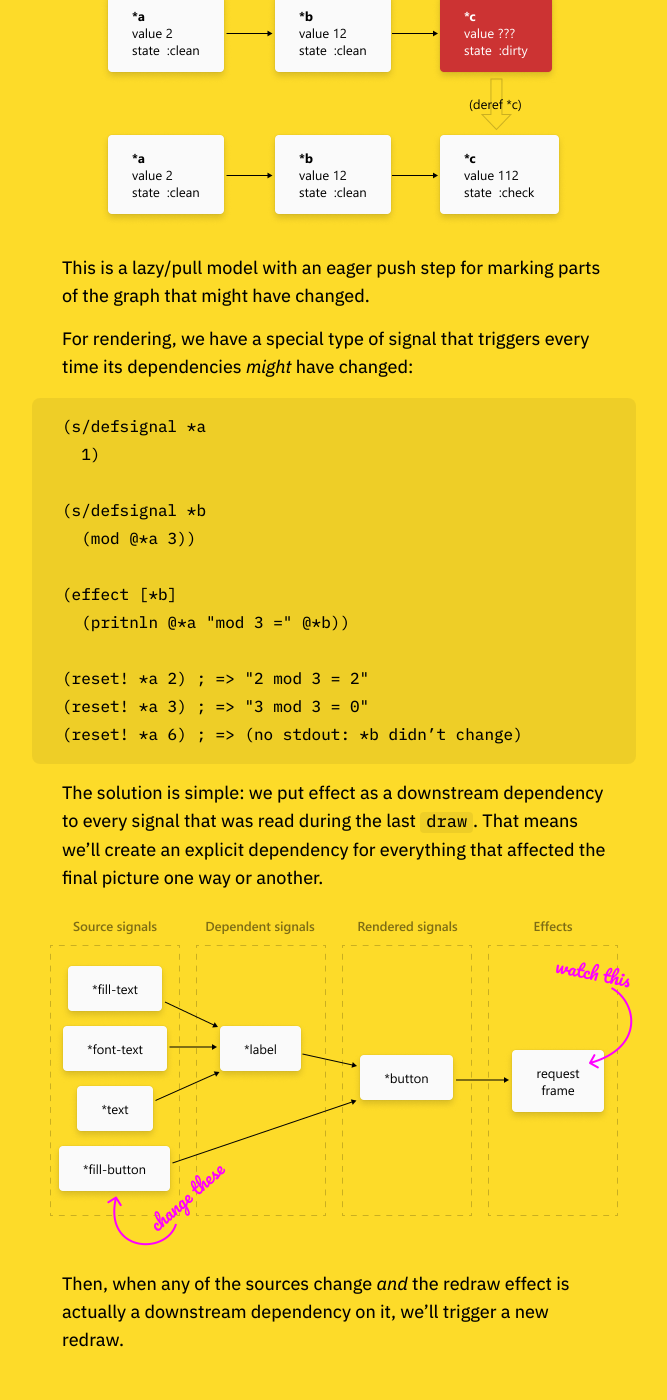
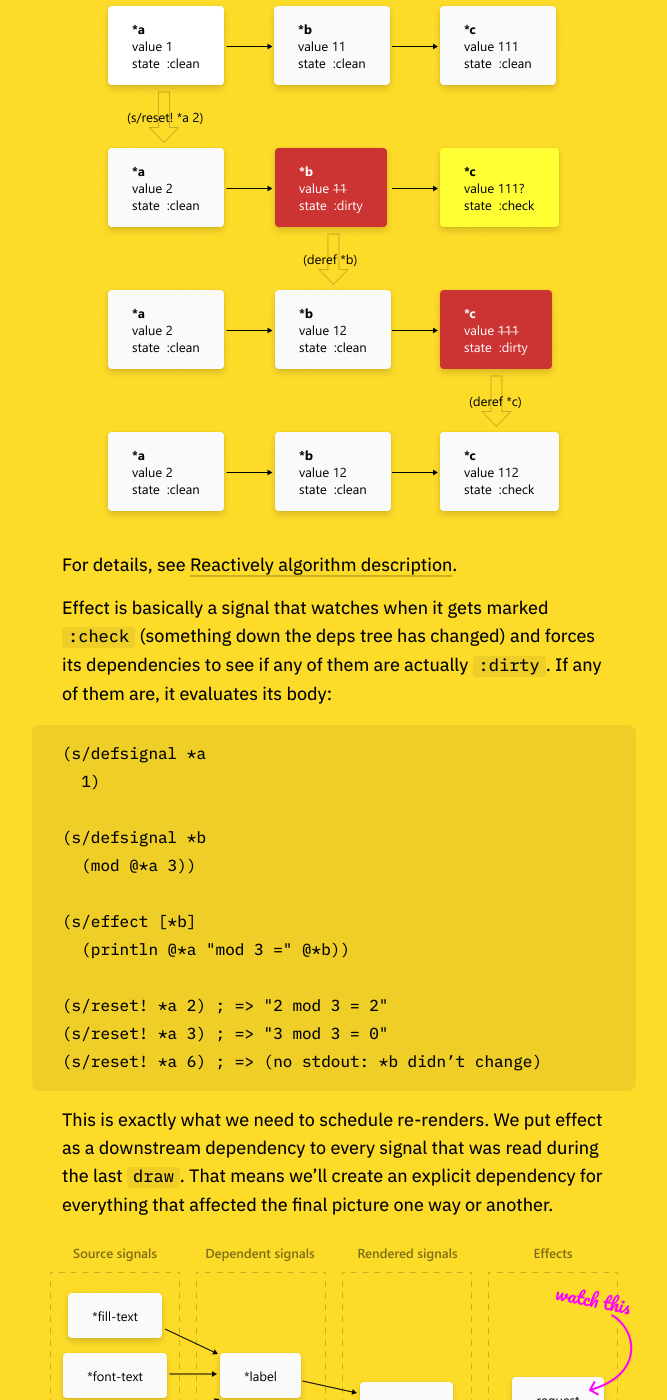
Before and after one commit to tonsky/tonsky.github.io, a Jekyll site: the page built from _posts/2023-05-16-humble-signals.md, in a window 1280 px wide and 1400 px high, scrolled down 8672 px. Shown: the whole window, without its empty margins (307-974 px from the left). Built offline with Jekyll 4.4.1, drawn with Linux system fonts in a browser that asks for light colours; some of the changed text lies outside the part shown.

Commit message:
Notes from @ambrosebs

````diff
--- a/_posts/2023-05-16-humble-signals.md
+++ b/_posts/2023-05-16-humble-signals.md
@@ -84,7 +84,7 @@
 (s/defsignal *tab-content
   (column
     (ui/checkbox *checked?)
-    (when @*checked
+    (when @*checked?
       (ui/text-field *text))))
 
 (s/defsignal *app
@@ -130,7 +130,7 @@
 
 In a perfect world, though, `font-ui` change should only affect components that _actually use_ that font. E.g. it shouldn’t affect paddings, backgrounds, or scrolls, but should affect labels and paragraphs.
 
-Well, incremental computation solves this problem beautifully! If you make your default font a singal, then only components that _actually read it_ will subscribe to its changes:
+Well, incremental computation solves this problem beautifully! If you make your default font a signal, then only components that _actually read it_ will subscribe to its changes:
 
 <figure>
   <img src="./drilling2.png">
@@ -185,7 +185,9 @@
 
 # Effects
 
-One important feature we’re missing in our incremental framework is effects. Basically, signals in our model are lazy: unless you dereference them, their value is not computed:
+One important feature we’re missing in our incremental framework is effects.
+
+We implement mixed push/pull model: recalculating values is lazy (not done until explicitly requested), but marking as dirty is eager (immediate dependencies are marked as `:dirty` and their transitive deps are marked with `:check`, which means might or might not be dirty):
 
 ```
 (s/defsignal *a
@@ -197,13 +199,19 @@
 (s/defsignal *c
   (+ 100 @*b))
 
+@*a ; => 1
+@*b ; => 11
+@*c ; => 111
+
 (:state *b) ; => :clean
-(:value *b) ; => :11
+(:value *b) ; => 11
 
-(reset! *a 2)
+(s/reset! *a 2)
 
 (:state *b) ; => :dirty
 (:value *b) ; => 11
+(:state *c) ; => :check
+(:value *c) ; => 111
 
 @*b ; => 12
 
@@ -219,9 +227,9 @@
   <img src="./lazyness.png">
 </figure>
 
-This is a lazy/pull model with an eager push step for marking parts of the graph that might have changed.
+For details, see [Reactively algorithm description](https://dev.to/modderme123/super-charging-fine-grained-reactive-performance-47ph#reactively).
 
-For rendering, we have a special type of signal that triggers every time its dependencies _might_ have changed:
+Effect is basically a signal that watches when it gets marked `:check` (something down the deps tree has changed) and forces its dependencies to see if any of them are actually `:dirty`. If any of them are, it evaluates its body:
 
 ```
 (s/defsignal *a
@@ -230,15 +238,15 @@
 (s/defsignal *b
   (mod @*a 3))
 
-(effect [*b]
-  (pritnln @*a "mod 3 =" @*b))
+(s/effect [*b]
+  (println @*a "mod 3 =" @*b))
 
-(reset! *a 2) ; => "2 mod 3 = 2"
-(reset! *a 3) ; => "3 mod 3 = 0"
-(reset! *a 6) ; => (no stdout: *b didn’t change)
+(s/reset! *a 2) ; => "2 mod 3 = 2"
+(s/reset! *a 3) ; => "3 mod 3 = 0"
+(s/reset! *a 6) ; => (no stdout: *b didn’t change)
 ```
 
-The solution is simple: we put effect as a downstream dependency to every signal that was read during the last `draw`. That means we’ll create an explicit dependency for everything that affected the final picture one way or another.
+This is exactly what we need to schedule re-renders. We put effect as a downstream dependency to every signal that was read during the last `draw`. That means we’ll create an explicit dependency for everything that affected the final picture one way or another.
 
 <figure>
   <img src="./rendering1.png">
@@ -266,7 +274,7 @@
   <img src="./dangling_signal.png">
 </figure>
 
-We can introduce `dispose` method that could be called to unregister itself from upstream, but nobody can guarantee that users will call that in time. It’s so easy to accidentally lose a reference in garbage-collected language!
+We can introduce `dispose` method that could be called to unregister itself from upstream, but nobody can guarantee that users will call that in time. It’s so easy to accidentally lose a reference in a garbage-collected language!
 
 And this is what I am struggling with. The signal network _has_ to be dynamic. Meaning, new dependencies will come and go. But de-registering something doesn’t really feel natural in Clojure or even Java code, and there’s no way to enforce that every resource that is no longer needed will be properly disposed of.
 
@@ -394,6 +402,12 @@
 which seems a bit too tedious to write. It probably doesn’t matter all that much in this particular case, but what if computations are more expensive?
 
 My point is: it’s too easy to make this mistake.
+
+Ambrose Bonnaire-Sergeant has pointed out that Reagent and CljFX solve this by providing an explicit API:
+
+```
+@(subscribe [:items])
+```
 
 ## Dependency at the wrong time
 
````
Also changed, not shown: blog/humble-signals/lazyness.png.
